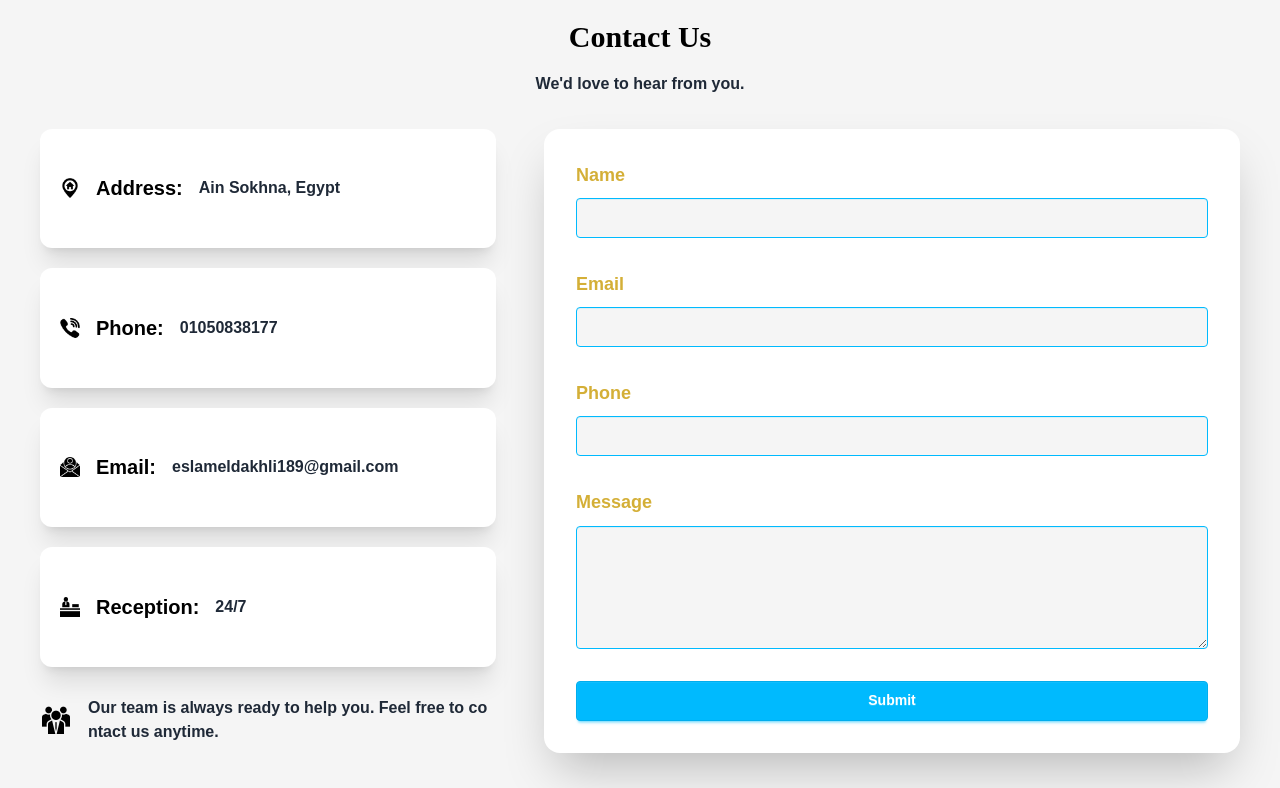
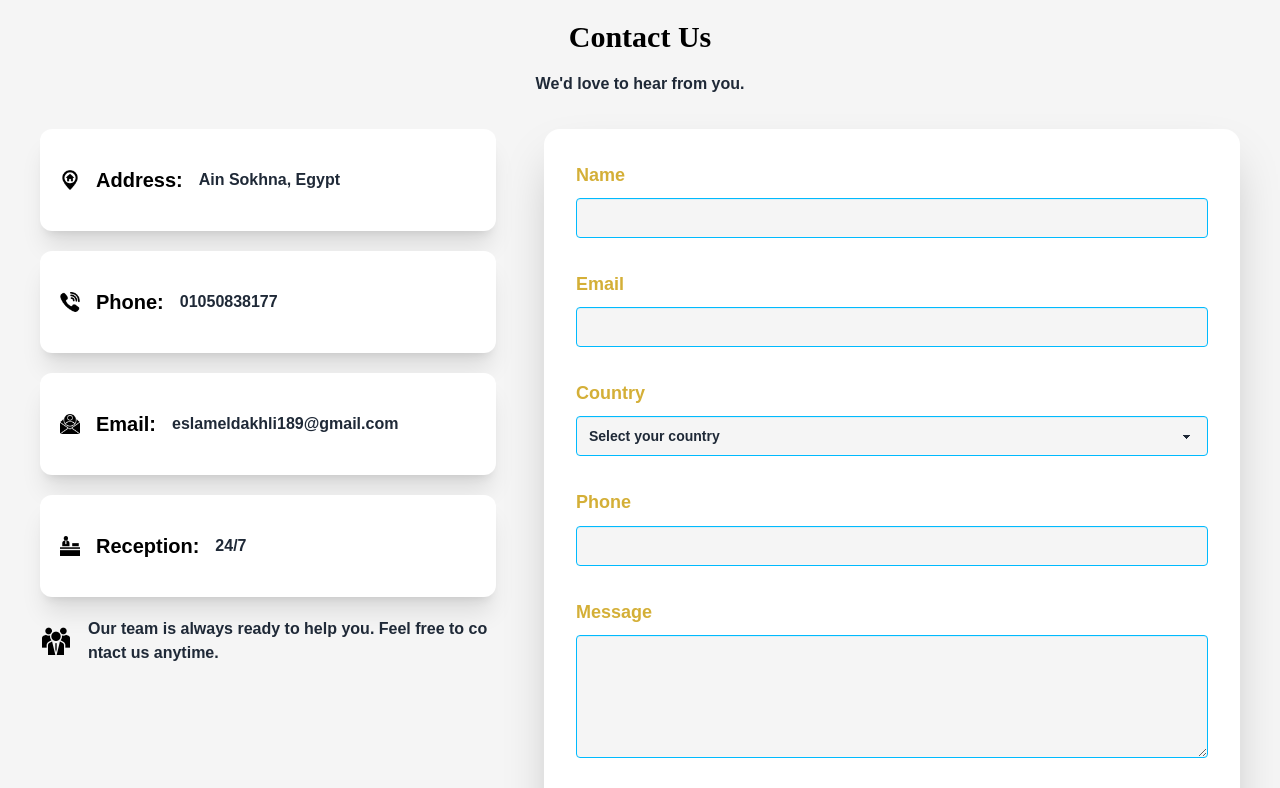
Before and after one commit to Eslam-Mohamed-1892/El-Fanar-Hotel, a React (Vite) app: page / in a window 1280 px wide. Shown: the part 3660-4448 px from the top of the page. Built offline with nearby package versions, Linux system fonts and the light colour scheme.

Commit message:
upgrade contact section

```diff
--- a/src/pages/Booking.jsx
+++ b/src/pages/Booking.jsx
@@ -204,6 +204,8 @@ export default function Booking() {
               </label>
 
               <input
+                id='age'
+                name='age'
                 type="number"
                 name={`age.${index}`}
                 value={formik.values.age[index] || ""}
@@ -223,7 +225,7 @@ export default function Booking() {
             <select
               id='roomType'
               name='roomType'
-              // onBlur={formik.handleBlur}
+              onBlur={formik.handleBlur}
               value={formik.values.roomType}
               onChange={formik.handleChange}
               className={`select w-full focus:shadow-2xl transition-all text-[#1F2937] bg-neutral-100 ${formik.touched.roomType && formik.errors.roomType
--- a/src/pages/Contact.jsx
+++ b/src/pages/Contact.jsx
@@ -9,18 +9,63 @@ import * as Yup from 'yup'
 import toast from 'react-hot-toast'
 
 export default function Contact() {
+    const countries = [
+        {
+            id: 1,
+            name: "Egypt",
+        },
+        {
+            id: 2,
+            name: "Saudi Arabia",
+        },
+        {
+            id: 3,
+            name: "United Arab Emirates",
+        },
+        {
+            id: 4,
+            name: "Qatar",
+        },
+        {
+            id: 5,
+            name: "Kuwait",
+        },
+        {
+            id: 6,
+            name: "United States",
+        },
+        {
+            id: 7,
+            name: "United Kingdom",
+        },
+        {
+            id: 8,
+            name: "Germany",
+        },
+        {
+            id: 9,
+            name: "France",
+        },
+        {
+            id: 10,
+            name: "Turkey",
+        }
+    ]
     const contactSchema = Yup.object({
         name: Yup.string()
             .required("Name is required")
-            .min(3, "Minimum 10 characters")
+            .min(3, "Minimum 3 characters")
             .max(40, "Maximum 40 characters"),
         email: Yup.string()
             .required("Email is required")
             .email("Please enter a valid email"),
+        country: Yup.string()
+            .required("Country is required"),
         phone: Yup.string()
             .required("Phone number is required")
-            .min(11, "mini 11 number")
-            .max(11, "max 11 number"),
+            .min(11, "Phone must be 11 numbers")
+            .max(11, "Phone must be 11 numbers")
+            .matches(/^[0-9]+$/, "Phone must contain only numbers"),
         message: Yup.string()
             .required("Message is required")
             .min(10, "min 10 characters")
@@ -30,14 +75,22 @@ export default function Contact() {
         initialValues: {
             name: "",
             email: "",
+            country: "",
             phone: "",
             message: ""
         },
 
         validationSchema: contactSchema,
 
-        onSubmit: (values) => {
+        onSubmit: (values, { resetForm }) => {
+            const oldMessages = localStorage.getItem("messages")
+            const messages = JSON.parse(oldMessages) || []
+            messages.push(values)
+            const allMessages = JSON.stringify(messages)
+            localStorage.setItem("messages", allMessages)
+            resetForm();
             toast.success("Message sent successfully!")
+            console.log(values)
         }
     });
     const data = [
@@ -81,7 +134,7 @@ export default function Contact() {
                 </p>
             </div>
             <div className='flex flex-col lg:flex-row justify-between gap-10 text-black font-bold'>
-                <div className='flex flex-col gap-5 lg:grid lg:grid-cols-1 text-black font-bold bg-white rounded-2xl shadow-2xl p-8 lg:bg-transparent lg:shadow-none lg:p-0 w-full lg:w-[38%]'>
+                <div className='flex flex-col gap-5 text-black font-bold bg-white rounded-2xl shadow-2xl p-8 lg:bg-transparent lg:shadow-none lg:p-0 w-full lg:w-[38%]'>
                     {
                         data.map((data) => (
                             <div className='flex gap-4 items-center lg:bg-white lg:rounded-xl lg:shadow-xl lg:p-5 ' key={data.id}>
@@ -150,6 +203,37 @@ export default function Contact() {
                     </div>
                     <div className='flex flex-col gap-2'>
                         <label
+                            htmlFor='country'
+                            className='font-semibold text-[#D4AF37] leading-relaxed text-lg'
+                        >
+                            Country
+                        </label>
+                        <select
+                            id='country'
+                            name='country'
+                            value={formik.values.country}
+                            onChange={formik.handleChange}
+                            onBlur={formik.handleBlur}
+                            className={`select w-full focus:shadow-2xl transition-all text-[#1F2937] bg-neutral-100 ${formik.touched.country && formik.errors.country
+                                ? "select-error"
+                                : "select-info"
+                                }`}
+
+                        >
+                            <option value="" disabled>Select your country</option>
+                            {countries.map((country) => (
+                                <option key={country.id} value={country.name} >{country.name}</option>
+                            ))
+                            }
+                        </select>
+                        {formik.touched.country && formik.errors.country && (
+                            <p className='text-red-500 text-sm'>
+                                {formik.errors.country}
+                            </p>
+                        )}
+                    </div>
+                    <div className='flex flex-col gap-2'>
+                        <label
                             htmlFor='phone'
                             className='font-semibold text-[#D4AF37] leading-relaxed text-lg'
                         >
@@ -161,7 +245,7 @@ export default function Contact() {
                             value={formik.values.phone}
                             onChange={formik.handleChange}
                             onBlur={formik.handleBlur}
-                            type='text'
+                            type='tel'
                             className={`input w-full focus:shadow-2xl transition-all text-[#1F2937] bg-neutral-100 ${formik.touched.phone && formik.errors.phone
                                 ? "input-error"
                                 : "input-info"
@@ -192,7 +276,7 @@ export default function Contact() {
                             rows={5}
                         />
                         {formik.touched.message && formik.errors.message && (
-                            <p className='mb-5 text-red-500 text-sm'>
+                            <p className='text-red-500 text-sm'>
                                 {formik.errors.message}
                             </p>
                         )}
```
